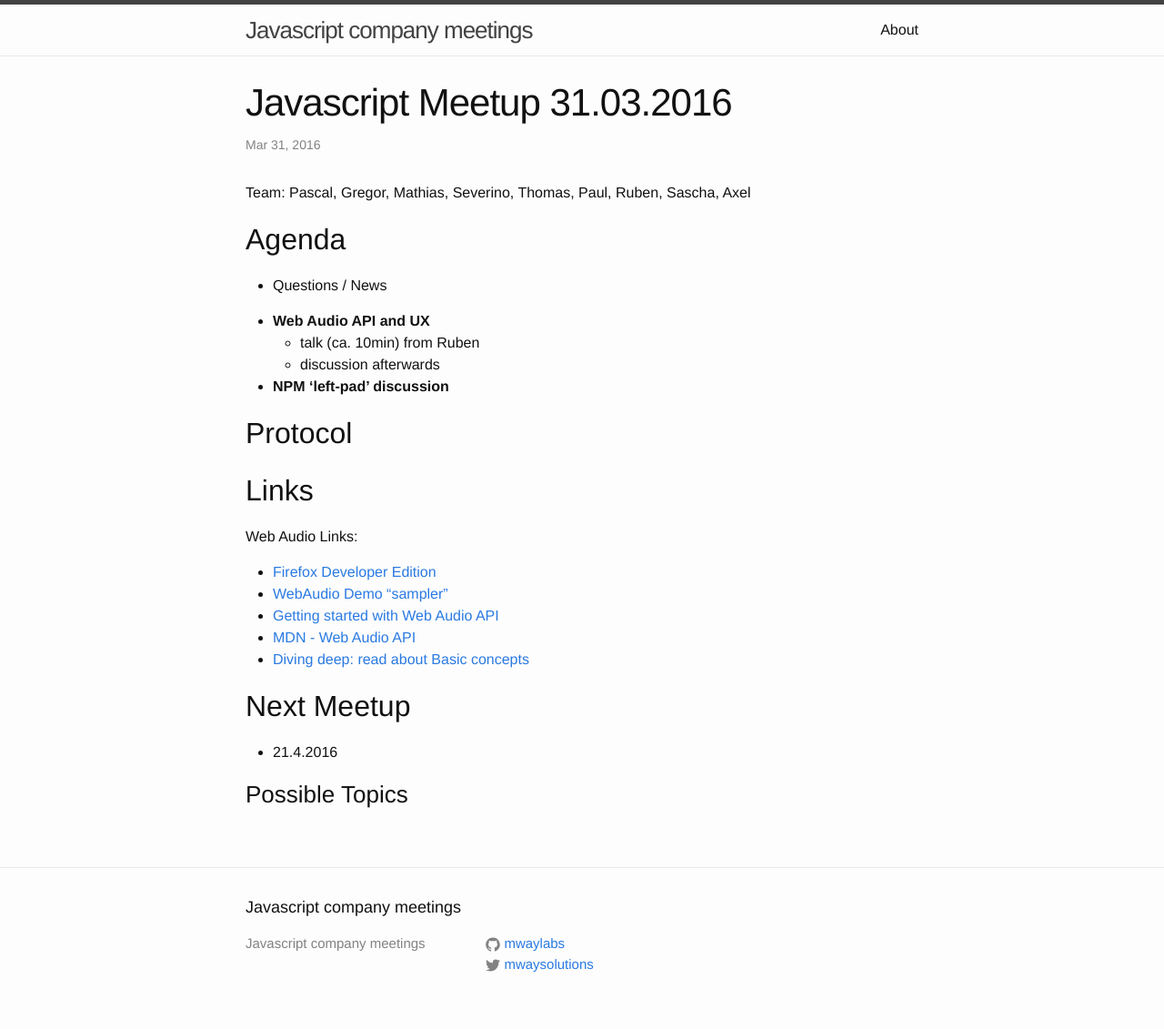
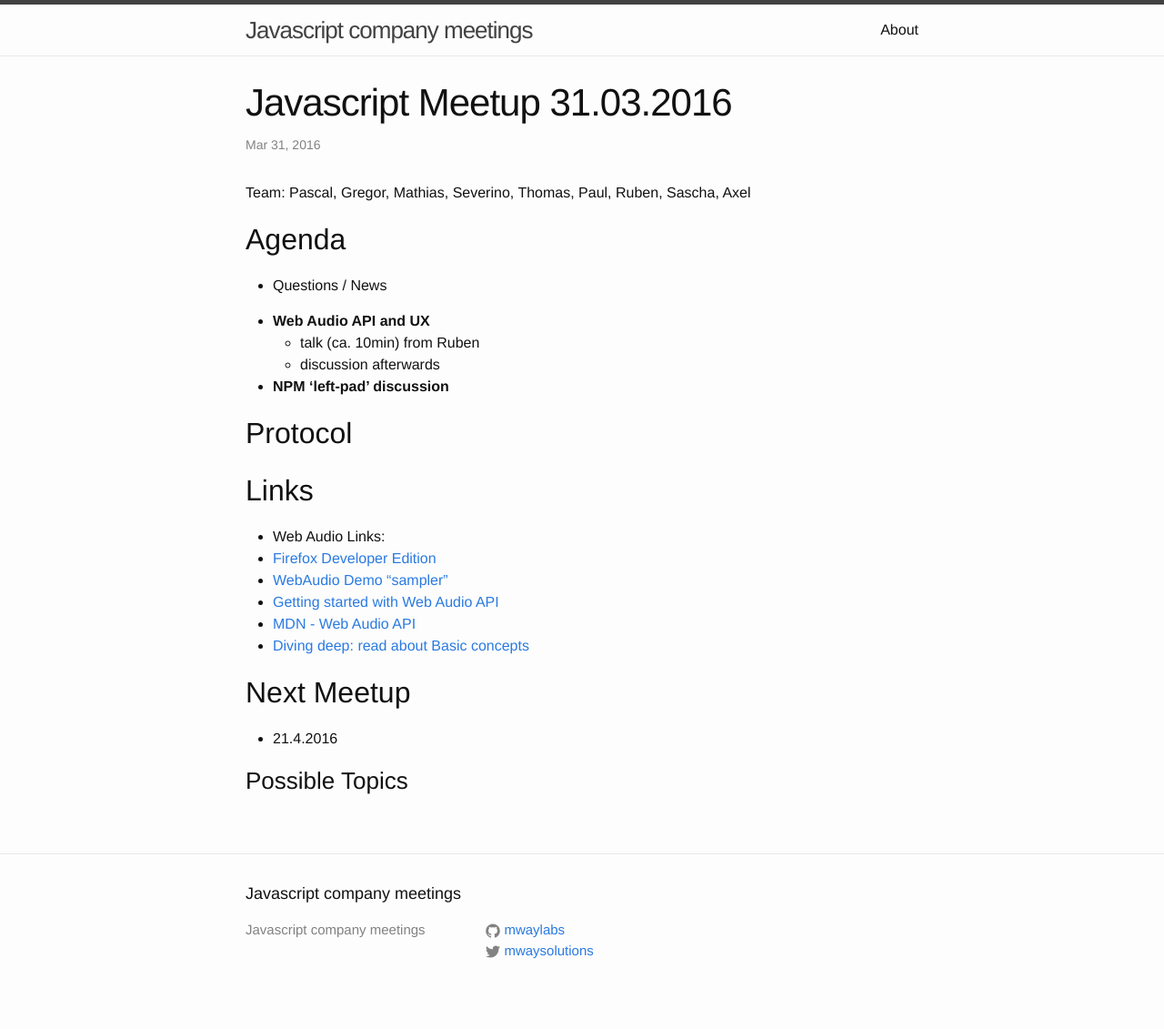
Before and after one commit to MathiasTim/javascript-company-meeting, a Jekyll site: the page built from _posts/2016-03-31-meetup.md, in a window 1280 px wide. Shown: the whole page at 91% size. Built offline with Jekyll 4.4.1, drawn with Linux system fonts in a browser that asks for light colours.

```diff
--- a/_posts/2016-03-31-meetup.md
+++ b/_posts/2016-03-31-meetup.md
@@ -20,7 +20,7 @@ Team: Pascal, Gregor, Mathias, Severino, Thomas, Paul, Ruben, Sascha, Axel
 ## Protocol
 
 ## Links
-Web Audio Links:
+- Web Audio Links:
  - [Firefox Developer Edition](https://www.mozilla.org/de/firefox/developer/)
  - [WebAudio Demo "sampler"](https://webaudiodemos.appspot.com/Samplr/index.html)
  - [Getting started with Web Audio API](http://www.html5rocks.com/en/tutorials/webaudio/intro/)
```
